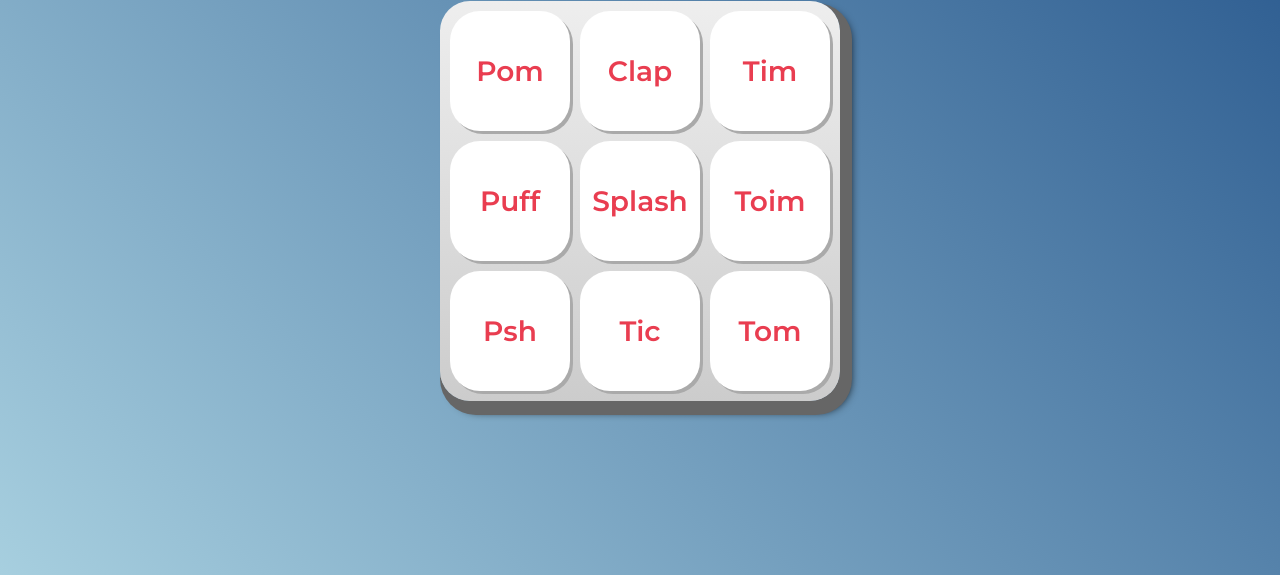
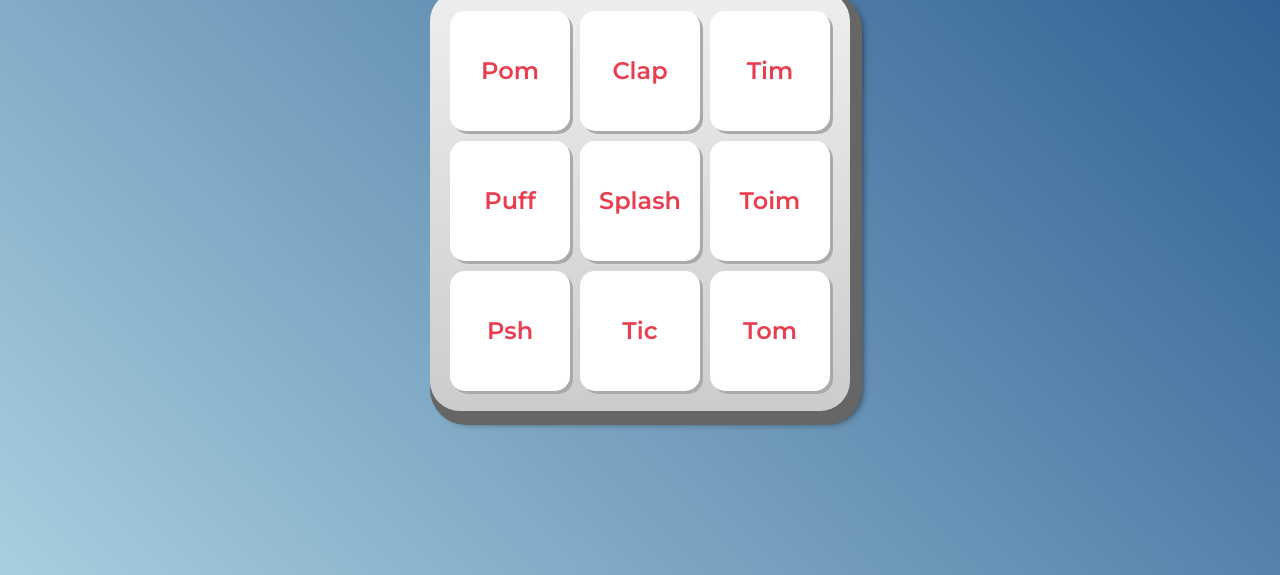
Before and after one commit to Kiry5/caio.github.io, a plain HTML site: page index.html in a window 1280 px wide. Shown: the part 225-800 px from the top of the page. Drawn offline with Linux system fonts and the light colour scheme.

Commit message:
Update estilos.css

```diff
--- a/css/estilos.css
+++ b/css/estilos.css
@@ -8,48 +8,53 @@
 
 body {
   align-items: center;
-  background: linear-gradient(45deg, #a7cfdf 0%,#23538a 100%);
+  background: linear-gradient(45deg, #a7cfdf 0%, #23538a 100%);
   display: flex;
   justify-content: center;
   flex-direction: column;
   font-family: 'Montserrat', sans-serif;
   min-height: 100vh;
+  margin: 0; /* Adicionado para remover a margem padrão do body */
 }
 
 h1 {
   color: var(--branca);
   margin-bottom: 20px;
   font-size: 2rem;
+  text-align: center; /* Adicionado para centralizar o texto */
 }
 
 .teclado {
-  background: linear-gradient(to bottom, #eeeeee 0%,#cccccc 100%);
+  background: linear-gradient(to bottom, #eeeeee 0%, #cccccc 100%);
   box-shadow: 6px 8px 0 6px #666, 10px 10px 10px #000;
   border-radius: 30px;
   display: grid;
   gap: 10px;
   grid-template-columns: repeat(3, 1fr);
-  padding: 10px;
+  padding: 20px; /* Aumentado o espaçamento interno */
+  max-width: 600px; /* Adicionado para limitar a largura máxima */
+  margin: 0 auto; /* Adicionado para centralizar o teclado na página */
 }
 
 .tecla {
   background-color: var(--branca);
-  border-radius: 30px;
+  border-radius: 15px; /* Reduzido o raio da borda para um visual mais suave */
   box-shadow: 3px 3px 0 var(--cinza);
   color: var(--vermelha);
   cursor: pointer;
   height: 120px;
-  font-size: 1.75em;
+  font-size: 1.5em; /* Ajustado o tamanho da fonte */
   font-weight: bold;
   line-height: 120px;
   text-align: center;
   width: 120px;
+  transition: background-color 0.3s ease, box-shadow 0.3s ease; /* Adicionado efeito de transição */
 }
 
 .tecla.ativa,
 .tecla:active {
   background-color: var(--vermelha);
-  border: 4px solid  var(--vermelha);
+  border: 4px solid var(--vermelha);
   box-shadow: 3px 3px 0 var(--vermelha-escura) inset;
   color: var(--branca);
   outline: none;
```
